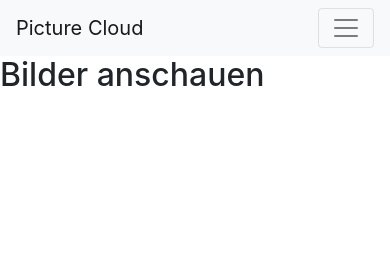
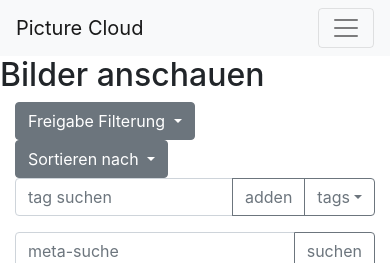
Before and after one commit to RaphaelSauermann/PictureCloud, a PHP site: page /index.php?page=pics in a window 390 px wide; the page is wider, and only the part inside the window is pictured. Shown: the top 263 px of that part. Before the commit the page ends 86 px from the top of that part, so only its background shows below. Run offline with PHP 8.4, Linux system fonts and the light colour scheme.

Commit message:
build basic html structure for picture showcase

```diff
--- a/inc/pics.php
+++ b/inc/pics.php
@@ -1 +1,130 @@
 <h2>Bilder anschauen</h2>
+<!-- Suche und Filterungsteil -->
+<div class="container">
+  <div class="row">
+    <div class="col-sm-2">
+      <!-- Freigabe filterung -->
+      <div class="dropdown">
+        <a class="btn btn-secondary dropdown-toggle" href="#" role="button" id="freigabeAuswahl" data-toggle="dropdown" aria-haspopup="true" aria-expanded="false">
+          Freigabe Filterung
+        </a>
+
+        <div class="dropdown-menu" aria-labelledby="dropdownMenuLink">
+          <a class="dropdown-item" href="#">nur eigene </a>
+          <a class="dropdown-item" href="#">für mich freigegeben</a>
+          <a class="dropdown-item" href="#">alle Public</a>
+        </div>
+      </div>
+    </div>
+    <div class="col-sm-2">
+      <!-- Sortieren nach -->
+      <div class="dropdown">
+        <a class="btn btn-secondary dropdown-toggle" href="#" role="button" id="freigabeAuswahl" data-toggle="dropdown" aria-haspopup="true" aria-expanded="false">
+          Sortieren nach
+        </a>
+
+        <div class="dropdown-menu" aria-labelledby="dropdownMenuLink">
+          <a class="dropdown-item" href="#">owner </a>
+          <a class="dropdown-item" href="#">position</a>
+          <a class="dropdown-item" href="#">...</a>
+        </div>
+      </div>
+    </div>
+    <div class="col-sm-4">
+      <!-- Filtern nach Tags -->
+      <div class="input-group mb-3">
+        <input type="text" class="form-control" placeholder="tag suchen" aria-label="tag suchen" aria-describedby="button-addon2">
+        <div class="input-group-append">
+          <button class="btn btn-outline-secondary" type="button" id="addTagButton">adden</button>
+        </div>
+        <div class="input-group-append">
+          <button class="btn btn-outline-secondary dropdown-toggle" type="button" data-toggle="dropdown" aria-haspopup="true" aria-expanded="false">tags</button>
+          <div class="dropdown-menu">
+            <a class="dropdown-item" href="#">Action</a>
+            <a class="dropdown-item" href="#">Another action</a>
+            <a class="dropdown-item" href="#">Something else here</a>
+            <div role="separator" class="dropdown-divider"></div>
+            <a class="dropdown-item" href="#">Separated link</a>
+          </div>
+        </div>
+      </div>
+    </div>
+    <div class="col-sm-4">
+      <!-- Suchfeld -->
+      <div class="input-group mb-3">
+        <input type="text" class="form-control" placeholder="meta-suche" aria-label="meta-suche" aria-describedby="button-addon">
+        <div class="input-group-append">
+          <button class="btn btn-outline-secondary" type="button" id="searchButton">suchen</button>
+        </div>
+      </div>
+    </div>
+  </div>
+</div>
+
+<!-- hauptteil wo bilder sind -->
+<div class="container" id="pics">
+  <div class="card" style="width: 40rem;">
+    <img src="pics/misc/tab.png" class="card-img-top" alt="...">
+    <div class="card-body">
+      <h5 class="card-title">Card title</h5>
+      <div class="container">
+        <form>
+          <div class="row">
+            <div class="col">
+              <div class="form-group">
+                <label for="formGroupExampleInput">Bildname</label>
+                <input type="text" class="form-control" id="formGroupExampleInput" value="Sonnenuntergang">
+              </div>
+            </div>
+            <div class="col">
+              <div class="form-group">
+                <label for="formGroupExampleInput2">Owner</label>
+                <input type="text" class="form-control" id="formGroupExampleInput2" value="ich">
+              </div>
+            </div>
+          </div>
+          <div class="row">
+            <div class="col">
+              <div class="form-group">
+                <label for="formGroupExampleInput">Änderungsdatum</label>
+                <input type="text" class="form-control" id="formGroupExampleInput" value="2020-05-07">
+              </div>
+            </div>
+            <div class="col">
+              <div class="form-group">
+                <label for="formGroupExampleInput2">Aufnahmedatum</label>
+                <input type="text" class="form-control" id="formGroupExampleInput2" value="2019-06-18">
+              </div>
+            </div>
+          </div>
+          <div class="row">
+            <div class="col-sm-3">
+              <div class="form-group">
+                <label for="formGroupExampleInput">Latitude</label>
+                <input type="text" class="form-control" id="formGroupExampleInput" value="52.1517515">
+              </div>
+            </div>
+            <div class="col-sm-3">
+              <div class="form-group">
+                <label for="formGroupExampleInput2">Longitude</label>
+                <input type="text" class="form-control" id="formGroupExampleInput2" value="16.5747846">
+              </div>
+            </div>
+            <div class="col-sm-6">
+              <div class="form-group">
+                <div class="form-check">
+                  <input class="form-check-input" type="checkbox" value="" id="defaultCheck1">
+                  <label class="form-check-label" for="defaultCheck1">
+                    is Public
+                  </label>
+                </div>
+              </div>
+              <a href="#" class="btn btn-primary">Go somewhere</a>
+
+            </div>
+          </div>
+        </form>
+      </div>
+    </div>
+  </div>
+</div>
--- a/model/Bild.php
+++ b/model/Bild.php
@@ -36,6 +36,10 @@ class Bild
         $params[5] = $this->longitude;
         $params[6] = $this->latitude;
         return addNewEntry("INSERT INTO bild(name,owner,pfad,aufnahmeDatum,isPublic,longitude,latitude) VALUES (?,?,?,?,?,?,?)", $params, $types = "sissidd");
+    }
+
+    public function getHTML(){
+
     }
 
     public function getBid()
```
